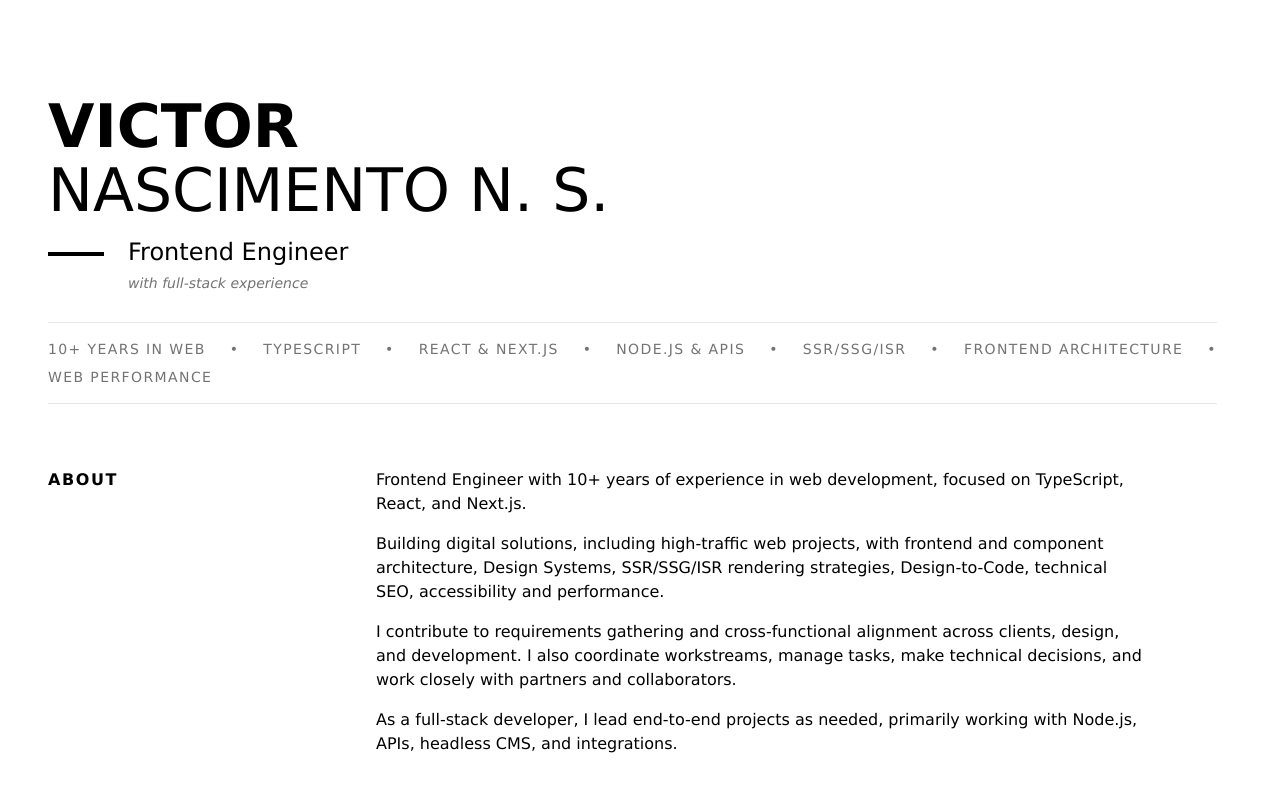
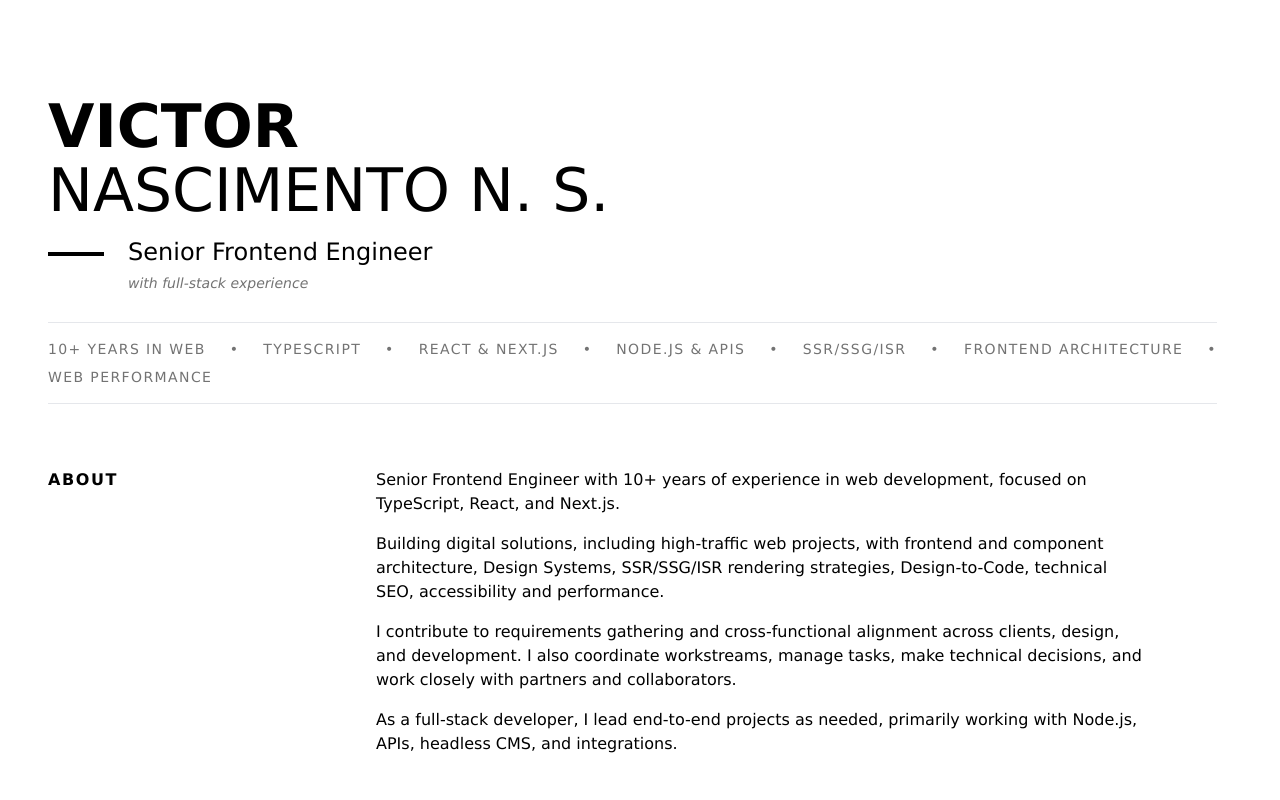
Before and after one commit to victornns/victornns.site, a Next.js app: page /en/curriculo in a window 1280 px wide. Shown: the top 800 px of the page. Built offline with nearby package versions, Linux system fonts and the light colour scheme.

Commit message:
feat: update about section

```diff
--- a/src/content/about.ts
+++ b/src/content/about.ts
@@ -23,7 +23,7 @@ export const aboutContent: Record<Locale, About> = {
   pt: {
     title: "Sobre",
     role: {
-      title: "Frontend Engineer",
+      title: "Senior Frontend Engineer",
       subtitle: "com experiência full-stack",
     },
     highlights: [
@@ -36,7 +36,7 @@ export const aboutContent: Record<Locale, About> = {
       "Web Performance",
     ],
     summary: [
-      "Frontend Engineer com 10+ anos de experiência em desenvolvimento web, com foco em TypeScript, React e Next.js.",
+      "Senior Frontend Engineer com 10+ anos de experiência em desenvolvimento web, com foco em TypeScript, React e Next.js.",
       "Atuo na construção de soluções digitais e projetos de alto tráfego, trabalhando com arquitetura frontend e de componentes, Design Systems, estratégias de renderização com SSR/SSG/ISR, Design-to-Code, SEO técnico, acessibilidade e performance.",
       "Participo do levantamento de requisitos e dos alinhamentos entre clientes, design e desenvolvimento. Também coordeno frentes de trabalho, com gestão de tarefas, tomada de decisões técnicas e acompanhamento de parceiros e colaboradores.",
       "Como full-stack, conduzo projetos end-to-end sob demanda, atuando principalmente com Node.js, APIs, CMS headless e integrações.",
@@ -45,7 +45,7 @@ export const aboutContent: Record<Locale, About> = {
   en: {
     title: "About",
     role: {
-      title: "Frontend Engineer",
+      title: "Senior Frontend Engineer",
       subtitle: "with full-stack experience",
     },
     highlights: [
@@ -58,7 +58,7 @@ export const aboutContent: Record<Locale, About> = {
       "Web Performance",
     ],
     summary: [
-      "Frontend Engineer with 10+ years of experience in web development, focused on TypeScript, React, and Next.js.",
+      "Senior Frontend Engineer with 10+ years of experience in web development, focused on TypeScript, React, and Next.js.",
       "Building digital solutions, including high-traffic web projects, with frontend and component architecture, Design Systems, SSR/SSG/ISR rendering strategies, Design-to-Code, technical SEO, accessibility and performance.",
       "I contribute to requirements gathering and cross-functional alignment across clients, design, and development. I also coordinate workstreams, manage tasks, make technical decisions, and work closely with partners and collaborators.",
       "As a full-stack developer, I lead end-to-end projects as needed, primarily working with Node.js, APIs, headless CMS, and integrations.",
```
